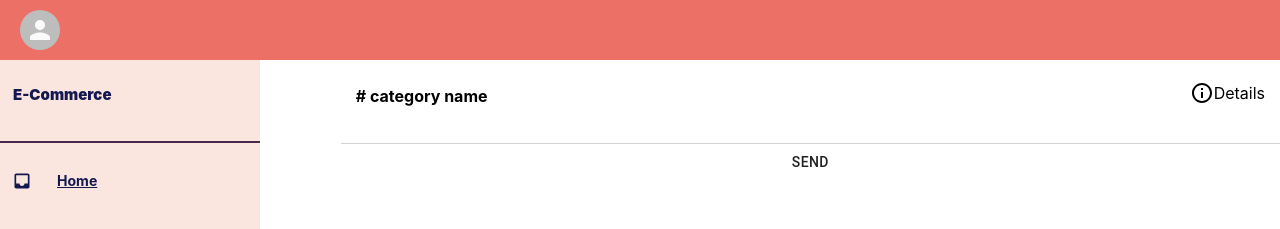
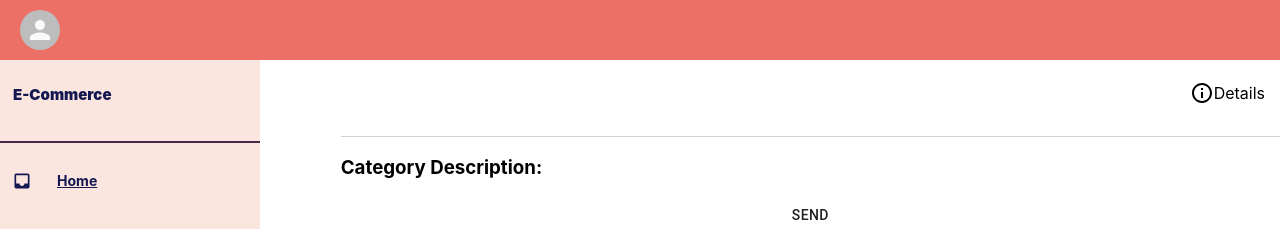
Before and after one commit to 0zzy0sbourne/e-commerce, a React (Create React App) app: page /dashboard in a window 1280 px wide. Shown: the top 229 px of the page. Built offline with nearby package versions, Linux system fonts and the light colour scheme; no server answers; the database is empty.

Commit message:
designing category page

```diff
--- a/src/Categories.js
+++ b/src/Categories.js
@@ -35,7 +35,10 @@ function Categories(){
                         <CategoryOption
                         key = {doc.id}
                         id ={doc.id}
-                        name = {doc.data().name}/>
+                        name = {doc.data().name}
+                        Description ={doc.data().description}
+                        Parent = {doc.data().parent}
+                        />
                     ))}
 
                     <CategoryOption  Icon = {AddCircleIcon}  addCategoryOption/>
--- a/src/CategoryOption.js
+++ b/src/CategoryOption.js
@@ -4,12 +4,12 @@ import styled from "styled-components";
 import { db } from './firebase';
 import { collection, doc, setDoc } from "firebase/firestore";
 import {useDispatch} from "react-redux";
-import { enterCategory } from './slices/categorySlice';
+import { enterCategory, setDescription, setName, setParent } from './slices/categorySlice';
 import CategoryPage from './CategoryPage';
 import App from './App';
 // import CategoriesForm from './CategoriesForm';
 
-function CategoryOption ({name, addCategoryOption, id, Icon}) {
+function CategoryOption ({name, addCategoryOption, id, Icon, Description, Parent}) {
 
         const dispatch  = useDispatch();
 
@@ -32,6 +32,10 @@ function CategoryOption ({name, addCategoryOption, id, Icon}) {
     const selectCategory =  () =>  {
 
                 dispatch(enterCategory(id));
+                dispatch(setName(name));
+                dispatch(setParent(Parent));
+                dispatch(setDescription(Description));
+
 
 
     };
--- a/src/CategoryPage.js
+++ b/src/CategoryPage.js
@@ -19,7 +19,7 @@ function CategoryPage() {
             <Header>
                 <HeaderLeft>
                     <h4>
-                        <strong># category name {categoryId} {categoryName} {categoryDescription}</strong>
+                        <strong>{categoryName}</strong>
                     </h4>
                 </HeaderLeft>
 
@@ -29,6 +29,14 @@ function CategoryPage() {
                     </p>
                 </HeaderRight>
             </Header>
+
+                <Body>
+
+
+                    <h3>Category Description:</h3>
+                    <p>{categoryDescription}</p>
+
+                </Body>
 
 
 
@@ -41,6 +49,8 @@ function CategoryPage() {
 }
 
 export default CategoryPage
+const Body = styled.div`
+`;
 const  CategoryContainer = styled.div`
 
     flex: 0.7;
```
